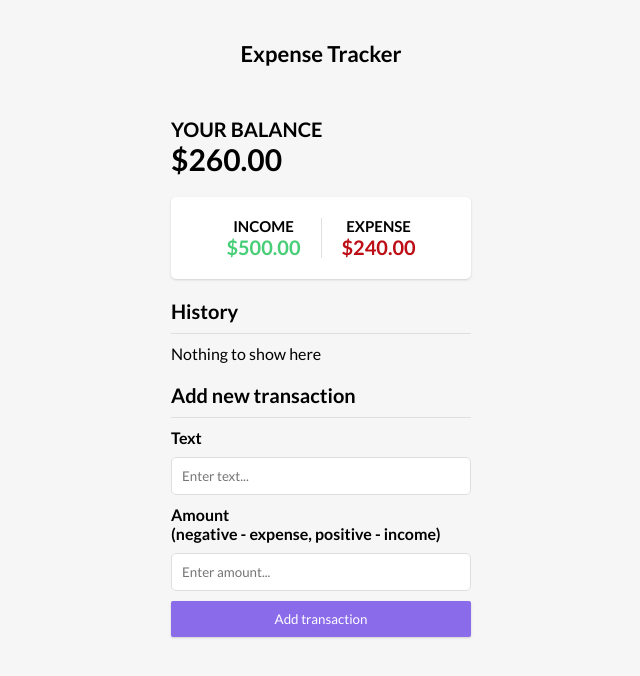
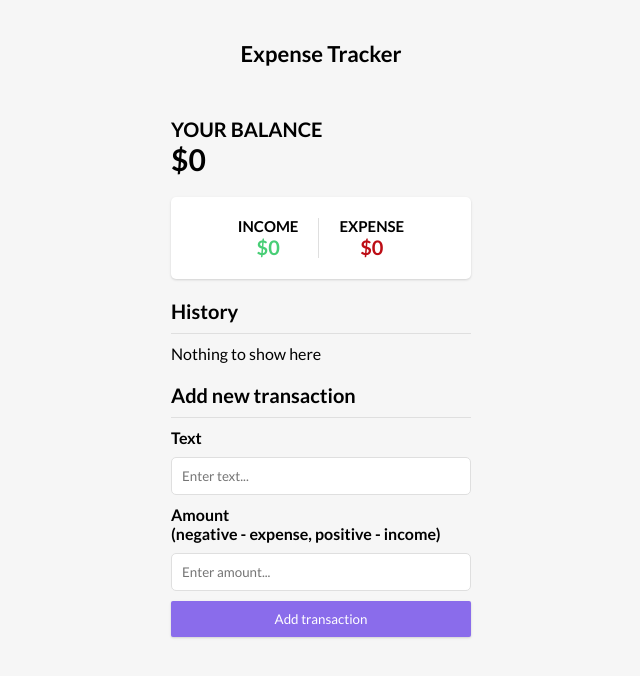
Before and after one commit to ismylsmylv/Expense-Tracker, a React (Vite) app: page / in a window 1280 px wide. Shown: the top 676 px of the page, without its empty margins (319-959 px from the left). Built offline with nearby package versions, Linux system fonts and the light colour scheme; a web font is replaced by a local one.

Commit message:
logic fixes

```diff
--- a/src/App.tsx
+++ b/src/App.tsx
@@ -1,4 +1,4 @@
-import { useState } from "react";
+import { useEffect, useState } from "react";
 import "./style.scss";
 import { v4 as uuidv4 } from "uuid";
 interface elem {
@@ -6,26 +6,43 @@ interface elem {
   price: string;
   type: string;
 }
+interface total {
+  name: string;
+  price: string;
+  type: string;
+}
+
 function App() {
-  const [total, settotal] = useState([]);
+  const [total, settotal] = useState([] as unknown | total);
   const [inputName, setinputName] = useState("");
   const [inputPrice, setinputPrice] = useState("");
+  const [balance, setbalance] = useState(0);
+  const [expenses, setexpenses] = useState(0);
+  const [income, setincome] = useState(0);
+  const [balanceUpdater, setbalanceUpdater] = useState(false);
+  useEffect(() => {
+    // total.map((elem: elem) => {
+    //   elem.type == "expense"
+    //     ? setexpenses(expenses + Number(elem.price))
+    //     : setincome(income + Number(elem.price));
+    // });
+  }, [balanceUpdater]);
   return (
     <div className="container">
       <div className="welcome">Expense Tracker</div>
       <div className="balance">
         <div className="heading">your balance</div>
-        <div className="amount">$260.00</div>
+        <div className="amount">${balance}</div>
       </div>
       <div className="summary">
         <div className="incomes summaryCard">
           <div className="heading">income</div>
-          <div className="amount plus">$500.00</div>
+          <div className="amount plus">${income}</div>
         </div>
         <div className="divider"></div>
         <div className="expenses summaryCard">
           <div className="heading">expense</div>
-          <div className="amount minus">$240.00</div>
+          <div className="amount minus">${expenses}</div>
         </div>
       </div>
       <div className="history">
@@ -95,23 +112,29 @@ function App() {
         <button
           onClick={(e) => {
             e.preventDefault();
-            if (inputName == "") {
+            if (inputName.trim() == "") {
               alert("Please enter transaction name");
-            } else if (inputPrice == "") {
+            } else if (inputPrice.trim() == "") {
               alert("Please enter transaction amount");
             } else {
               console.log(inputPrice);
               const inputType =
                 inputPrice.charAt(0) == "-" ? "expense" : "income";
               const obj = {
-                name: inputName,
-                price: inputPrice,
+                name: inputName.trim(),
+                price: inputPrice.trim(),
                 type: inputType,
               };
               console.log(obj);
+              // inputType == "expense"
+              //   ? setbalance(balance - Number(obj.price))
+              // :
+              setbalance(balance + Number(obj.price));
+
               setinputName("");
               setinputPrice("");
               settotal([...total, obj]);
+              setbalanceUpdater(!balanceUpdater);
             }
           }}
         >
```
